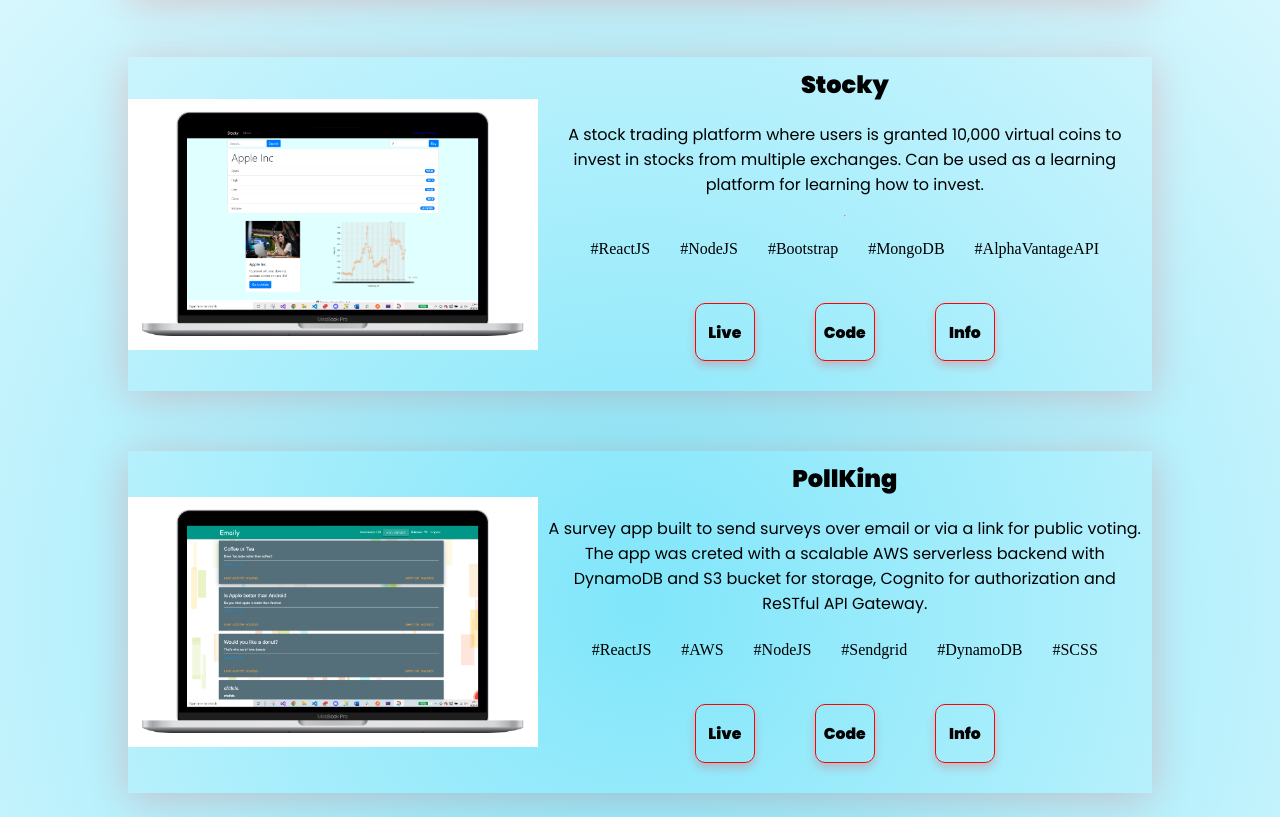
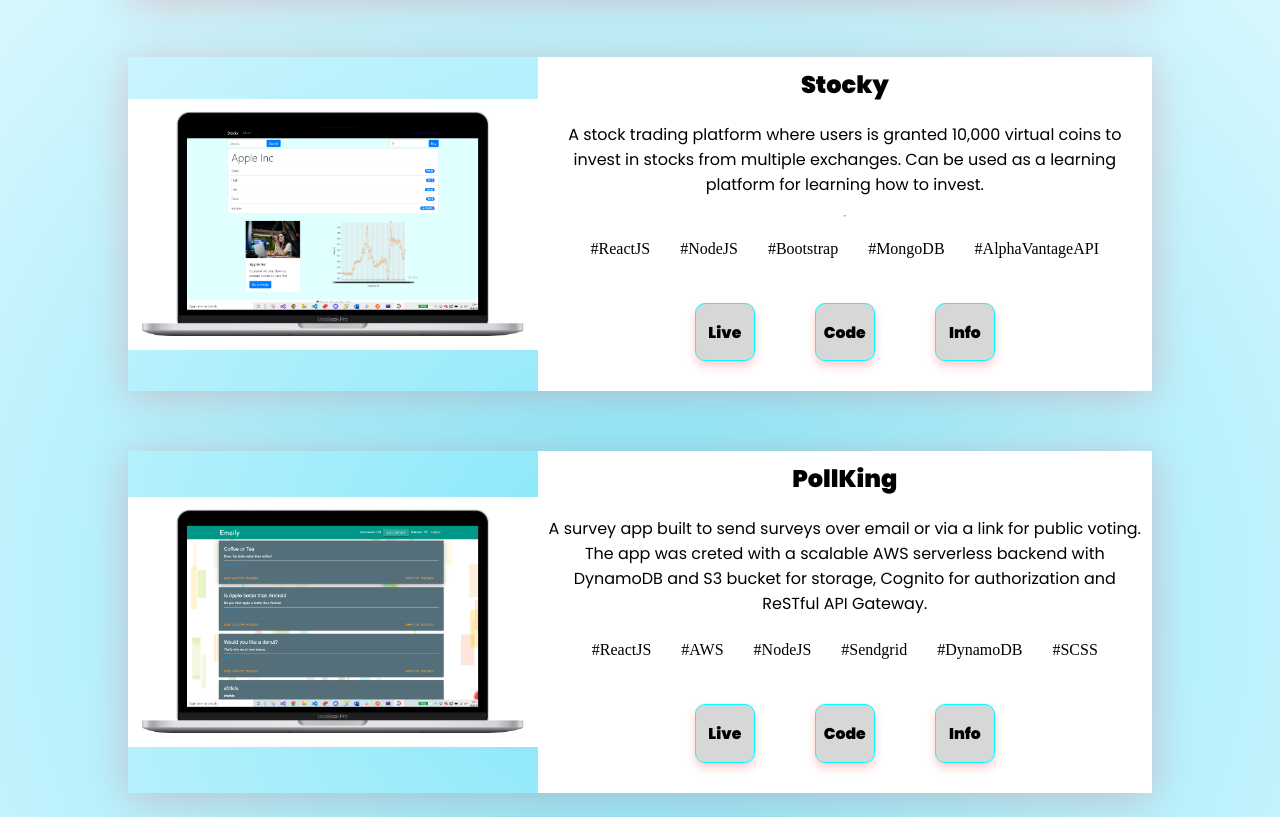
Before and after one commit to dootrex/yinyangportfolio, a React app: page /#/projects in a window 1280 px wide. Shown: the part 472-1289 px from the top of the page. Built offline with nearby package versions, Linux system fonts and the light colour scheme.

Commit message:
Change text bgc

```diff
--- a/src/components/Header.js
+++ b/src/components/Header.js
@@ -19,7 +19,7 @@ export default function Header() {
           }}
         >
           <Link to="/">
-            <motion.h1 whileHover={{ color: "rgb(235,64,52)" }}>AG</motion.h1>
+            <motion.h1 whileHover={{ color: "rgb(3, 227, 252)" }}>AG</motion.h1>
           </Link>
         </motion.div>
         <div id="nav-icon" onClick={openNav} className={open ? "open" : ""}>
--- a/src/styles/scss/components/_about.scss
+++ b/src/styles/scss/components/_about.scss
@@ -24,6 +24,7 @@
     padding: 20px;
     margin-right: 20px;
     box-shadow: 0 5px 40px rgba(255, 0, 0, 0.2);
+    background-color: $textColor;
     @include mq($tablet) {
       max-width: 800px;
     }
--- a/src/styles/scss/components/_projects.scss
+++ b/src/styles/scss/components/_projects.scss
@@ -21,7 +21,6 @@
 
   .projectCard {
     width: 80%;
-
     box-shadow: 0 5px 40px rgba(255, 0, 0, 0.2);
     margin: 30px auto;
     display: flex;
@@ -54,6 +53,8 @@
     flex-direction: column;
     align-items: center;
     justify-content: center;
+    background-color: $textColor;
+
     .languages {
       display: flex;
       flex-direction: row;
@@ -71,8 +72,8 @@
       button {
         box-shadow: 0 5px 10px rgba(255, 0, 0, 0.2);
         margin: 30px;
-        background: none;
-        border: 1px solid red;
+        background: rgb(215, 215, 215);
+        border: 1px solid aqua;
         width: 60px;
         border-radius: 10px;
         h3 {
```
